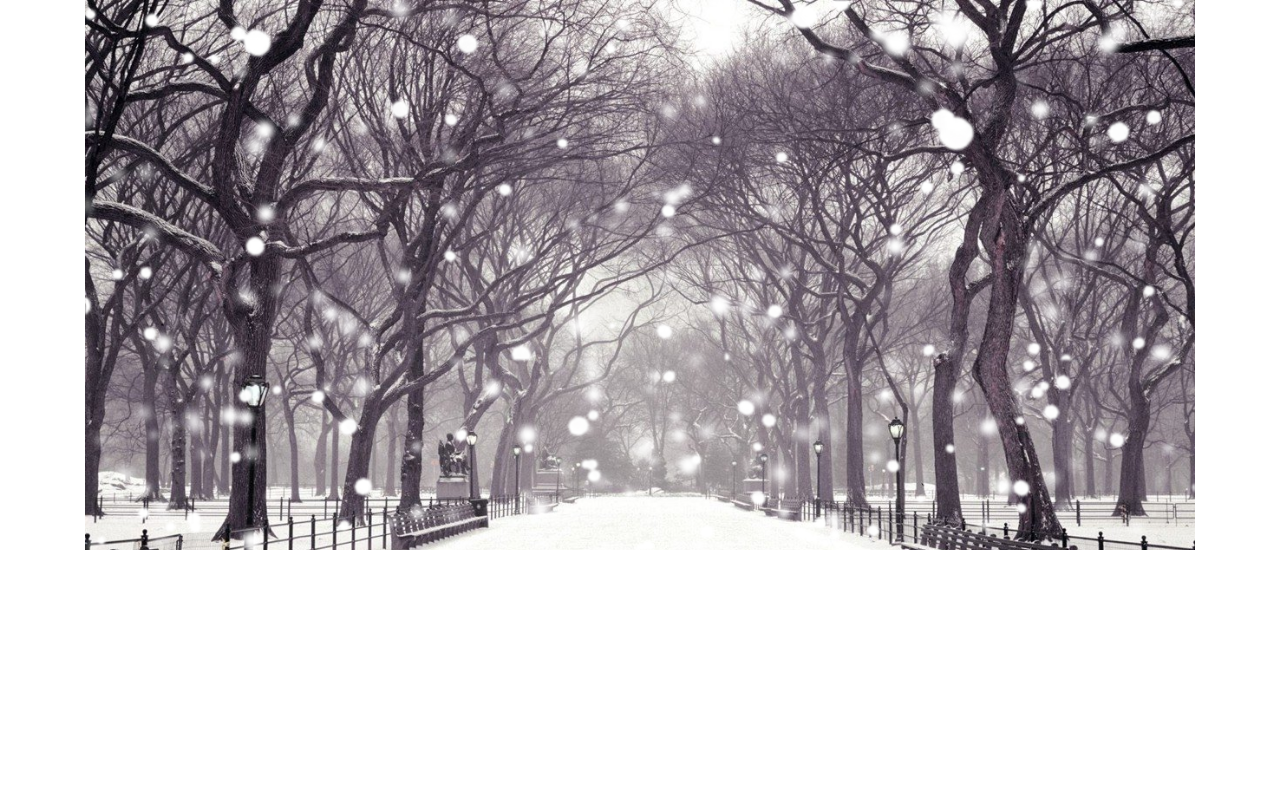
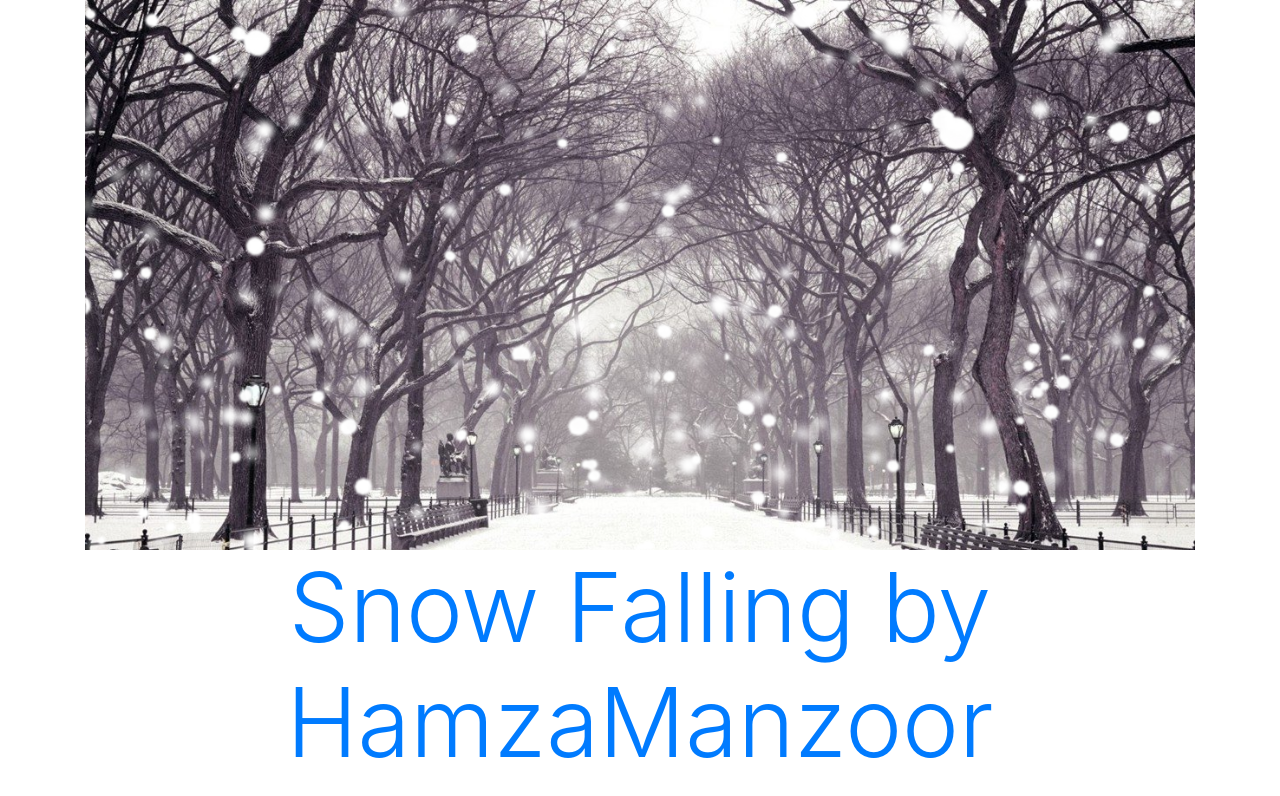
Before and after one commit to sikandersaeed17/snowFalling, a plain HTML site: page index.html in a window 1280 px wide. Drawn offline with Linux system fonts and the light colour scheme.

Commit message:
Add text of display 1

```diff
--- a/index.html
+++ b/index.html
@@ -16,5 +16,6 @@
             <div id="snow3"></div>
         </div>
     </div>
+    <h1 class="display-1 text-center text-primary">Snow Falling by HamzaManzoor</h1>
 </body>
 </html>
```
